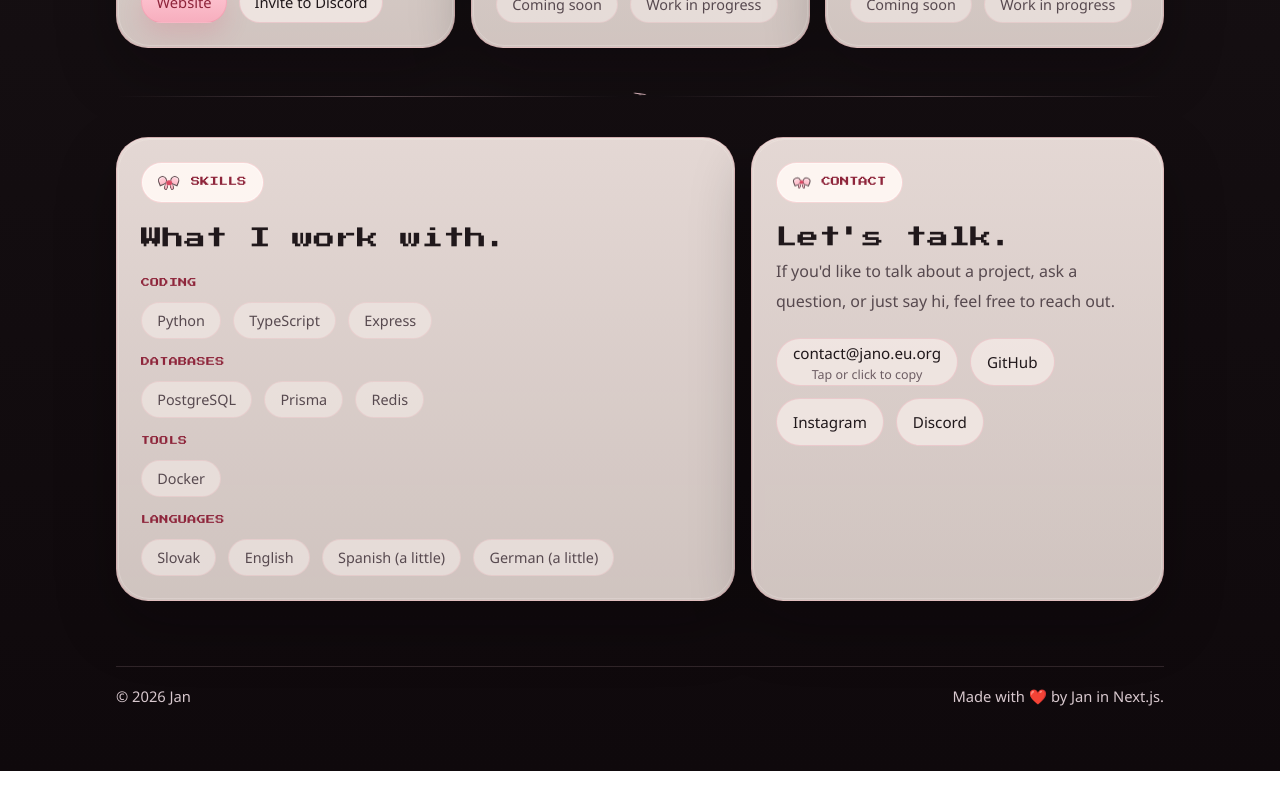
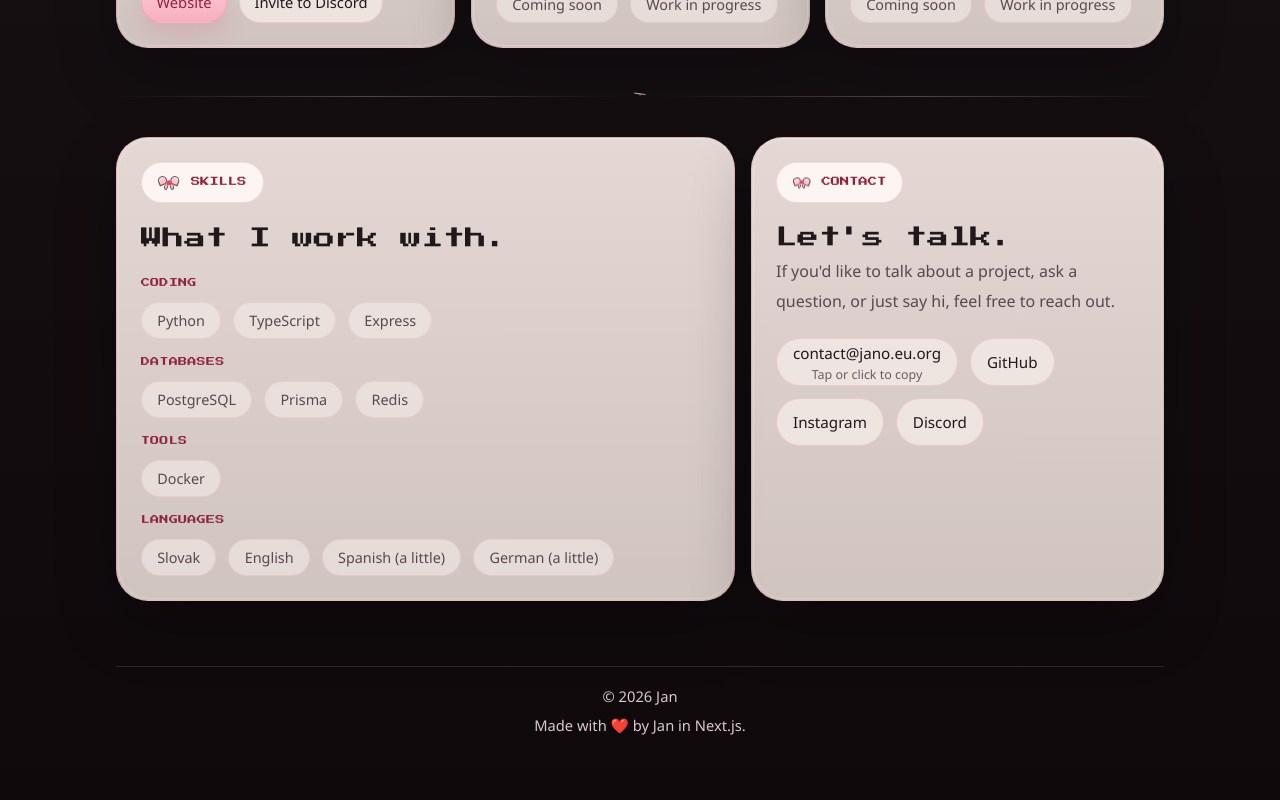
Before and after one commit to Janlxrd/portfolio, a Next.js app: page / in a window 1280 px wide. Shown: the part 1464-2264 px from the top of the page. Before the commit the page ends 2235 px from the top, so only its background shows below. Built offline with nearby package versions, Linux system fonts and the light colour scheme.

Commit message:
Center footer and restore glow background

```diff
--- a/app/globals.css
+++ b/app/globals.css
@@ -949,8 +949,11 @@ a {
 
 .site-footer {
   display: flex;
-  justify-content: space-between;
-  gap: 1rem;
+  flex-direction: column;
+  align-items: center;
+  justify-content: center;
+  text-align: center;
+  gap: 0.4rem;
   margin-top: var(--section-gap);
   padding-top: 1.15rem;
   border-top: 1px solid rgba(255, 212, 220, 0.14);
--- a/app/page.js
+++ b/app/page.js
@@ -1187,7 +1187,7 @@ export default function Home() {
         </section>
 
         <footer
-          className="site-footer reveal-on-scroll flex justify-between"
+          className="site-footer reveal-on-scroll flex flex-col items-center justify-center text-center"
           style={{ "--reveal-delay": "120ms" }}
         >
           <p>&copy; {currentYear} Jan</p>
```
